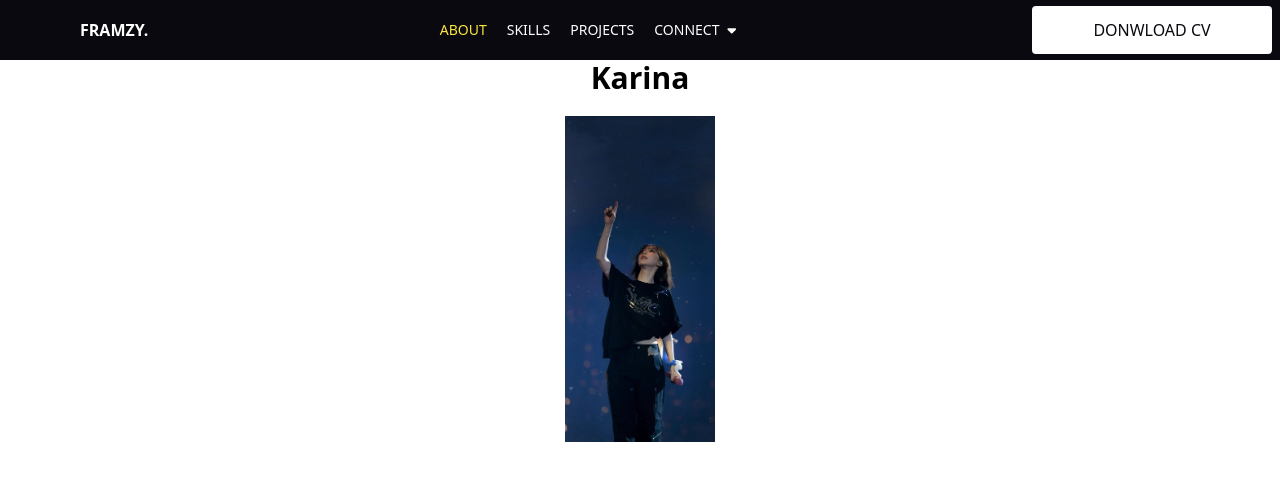
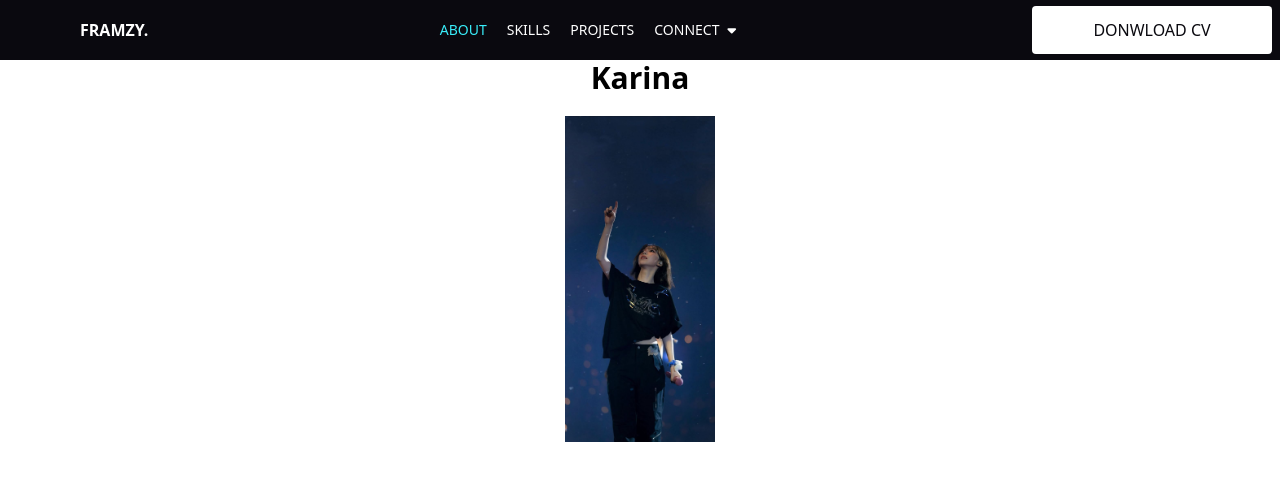
Before and after one commit to Framzy/Web-Portofolio-Profile, a React (Vite) app: page / in a window 1280 px wide. Shown: the top 480 px of the page. Built offline with nearby package versions, Linux system fonts and the light colour scheme.

Commit message:
cahneg color template to cyan

```diff
--- a/src/components/Layout.tsx
+++ b/src/components/Layout.tsx
@@ -7,7 +7,7 @@ function Layout() {
       <nav className="bg-[#0A090F] flex justify-between items-center h-[60px]">
         <h1 className="text-white font-bold ml-20">FRAMZY.</h1>
         <ul className="text-white flex  gap-5 font-light text-sm">
-          <li className="text-[#FDE63D]">
+          <li className="text-[#39EEFA]">
             <Link to="/">ABOUT</Link>
           </li>
           <li>
@@ -26,7 +26,7 @@ function Layout() {
         </ul>
         <button
           type="button"
-          className="bg-white text-[#0A090F] font-medium h-12 w-60 mr-2 rounded cursor-pointer hover:bg-[#FDE63D] "
+          className="bg-white text-[#0A090F] font-medium h-12 w-60 mr-2 rounded cursor-pointer hover:bg-[#39EEFA] "
         >
           DONWLOAD CV
         </button>
```
